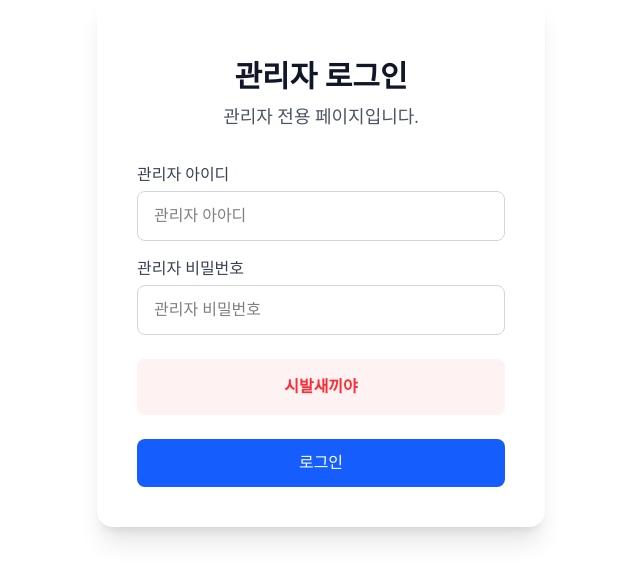
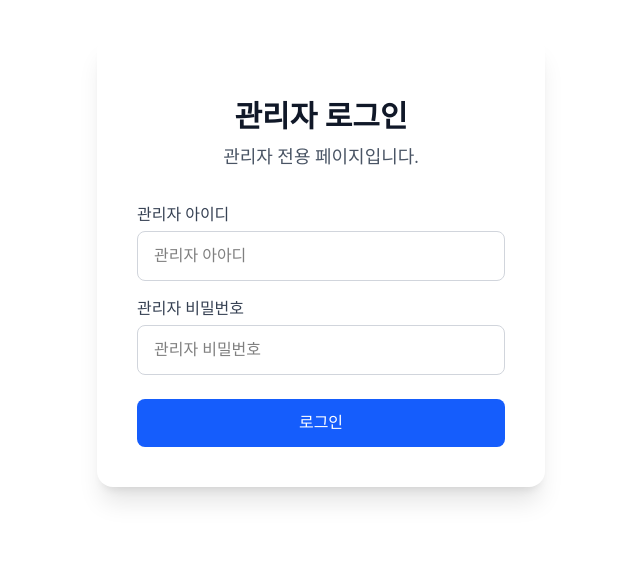
Before and after one commit to Dev-KimDonghyun/Full-Stack-Sutdy-01, a React (Vite) app in the folder Frontend/: page /admin in a window 1280 px wide. Shown: the part 139-720 px from the top of the page, without its empty margins (319-959 px from the left). Built offline with nearby package versions, Linux system fonts and the light colour scheme; a web font is replaced by a local one.

Commit message:
Study: Add Frontend Login Logic etc.. - Modify SubPages Name - Modify Somethings

```diff
--- a/Frontend/package.json
+++ b/Frontend/package.json
@@ -12,6 +12,7 @@
   "dependencies": {
     "@react-icons/all-files": "^4.1.0",
     "@tailwindcss/vite": "^4.0.17",
+    "axios": "^1.8.4",
     "react": "^19.0.0",
     "react-dom": "^19.0.0",
     "react-icons": "^5.5.0",
--- a/Frontend/src/App.jsx
+++ b/Frontend/src/App.jsx
@@ -13,7 +13,7 @@ import Board from './pages/Board';
 import Contact from './pages/Contact';
 import Services from './pages/Services';
 
-import AdminLogin from './pages/admin/adminLogin';
+import AdminLogin from './pages/admin/AdminLogin';
 
 function Layout () {
   return (
--- a/Frontend/src/pages/admin/adminContacts.jsx
+++ b/Frontend/src/pages/admin/adminContacts.jsx
@@ -1,9 +1,9 @@
 import React from 'react'
 
-const adminContacts = () => {
+const AdminContacts = () => {
   return (
     <div>adminContacts</div>
   )
 }
 
-export default adminContacts;
+export default AdminContacts;
--- a/Frontend/src/pages/admin/adminCreatePosts.jsx
+++ b/Frontend/src/pages/admin/adminCreatePosts.jsx
@@ -1,9 +1,9 @@
 import React from 'react'
 
-const adminCreatePosts = () => {
+const AdminCreatePosts = () => {
   return (
     <div>adminCreatePosts</div>
   )
 }
 
-export default adminCreatePosts;
+export default AdminCreatePosts;
--- a/Frontend/src/pages/admin/adminEditPosts.jsx
+++ b/Frontend/src/pages/admin/adminEditPosts.jsx
@@ -1,9 +1,9 @@
 import React from 'react'
 
-const adminEditPosts = () => {
+const AdminEditPosts = () => {
   return (
     <div>adminEditPosts</div>
   )
 }
 
-export default adminEditPosts;
+export default AdminEditPosts;
--- a/Frontend/src/pages/admin/adminLogin.jsx
+++ b/Frontend/src/pages/admin/adminLogin.jsx
@@ -1,14 +1,53 @@
 import React from 'react';
 import { useState } from 'react';
+import { useNavigate } from 'react-router-dom';
+import axios from 'axios';
 
-const adminLogin = () => {
+const AdminLogin = () => {
 
     const [ formData, setFormData ] = useState({
         username: '',
         password: '',
     });
 
-    const [ error, setError ] = useState('시발새끼야');
+    const [ error, setError ] = useState('');
+
+    const navigate = useNavigate(); // 그냥 리액트 라우터 기능임
+
+    const handleChange = (e) => {
+        setFormData({
+            ...formData,
+            [e.target.name]: e.target.value,
+        })
+
+        console.log(formData);
+        console.log
+    } // ...는 스프레드 연산자라 부름. 기존 객체의 내용을 유지하며 값을 추가하는 역할을 함.
+
+    const handleSubmit = async (e) => {
+        e.preventDefault();
+        try {
+            const response = await axios.post('http://localhost:3000/api/auth/login', formData, {
+                withCredentials: true,
+            });
+            if (response.data.user) {
+                navigate('/admin/posts');
+            }
+        } catch (error) {
+            const errorMessage = error.response.data.message || '로그인에 실패하였습니다.';
+            const remainingAttempts = error.response.data.remainingAttempts;
+
+            setError({
+                messgae: errorMessage,
+                remainingAttempts: remainingAttempts
+            });
+        }
+    };
+
+    // 별거 없음 그냥 로그인 로직임
+    // await으로 비동기 처리하고 axios.post로 API링크를 통해 formData를 보내는 작업을 수행, 그리고 오류처리 하는 코드임 ㅇㅇ
+    // [e.target.name]: e.target.value 이건 input 태그에 name 속성이랑 value 속성 연결시키는거임
+
 
   return (
 
@@ -19,7 +58,7 @@ const adminLogin = () => {
                 <p className='mt-2 text-center text-lg text-gray-600'>관리자 전용 페이지입니다.</p>
             </div>
 
-            <form className='mt-8 space-y-6'>
+            <form className='mt-8 space-y-6' onSubmit={handleSubmit}>
                 <div className='space-y-4'>
                     <div>
                         <label htmlFor='username' className='block text-xm font-medium text-gray-700'>
@@ -30,6 +69,8 @@ const adminLogin = () => {
                         name='username'
                         type='text'
                         required
+                        value={formData.username}
+                        onChange={handleChange}
                         className='mt-1 block w-full px-4 py-3 rounded-lg border border-gray-300 focus:outline-none focus:ring-2 focus:ring-blue-500 focus:border-bue-500 transition-colors duration-300'
                         placeholder='관리자 아아디'
                         />
@@ -43,6 +84,8 @@ const adminLogin = () => {
                         name='password'
                         type='password'
                         required
+                        value={formData.password}
+                        onChange={handleChange}
                         className='mt-1 block w-full px-4 py-3 rounded-lg border border-gray-300 focus:outline-none focus:ring-2 focus:ring-blue-500 focus:border-bue-500 transition-colors duration-300'
                         placeholder='관리자 비밀번호'
                         />
@@ -69,4 +112,4 @@ const adminLogin = () => {
   )
 }
 
-export default adminLogin;
+export default AdminLogin;
--- a/Frontend/src/pages/admin/adminPosts.jsx
+++ b/Frontend/src/pages/admin/adminPosts.jsx
@@ -1,9 +1,9 @@
 import React from 'react'
 
-const adminPosts = () => {
+const AdminPosts = () => {
   return (
     <div>adminPosts</div>
   )
 }
 
-export default adminPosts;
+export default AdminPosts;
```
Also changed, not shown: 1 other file (tests, documents, lock files or other folders).
